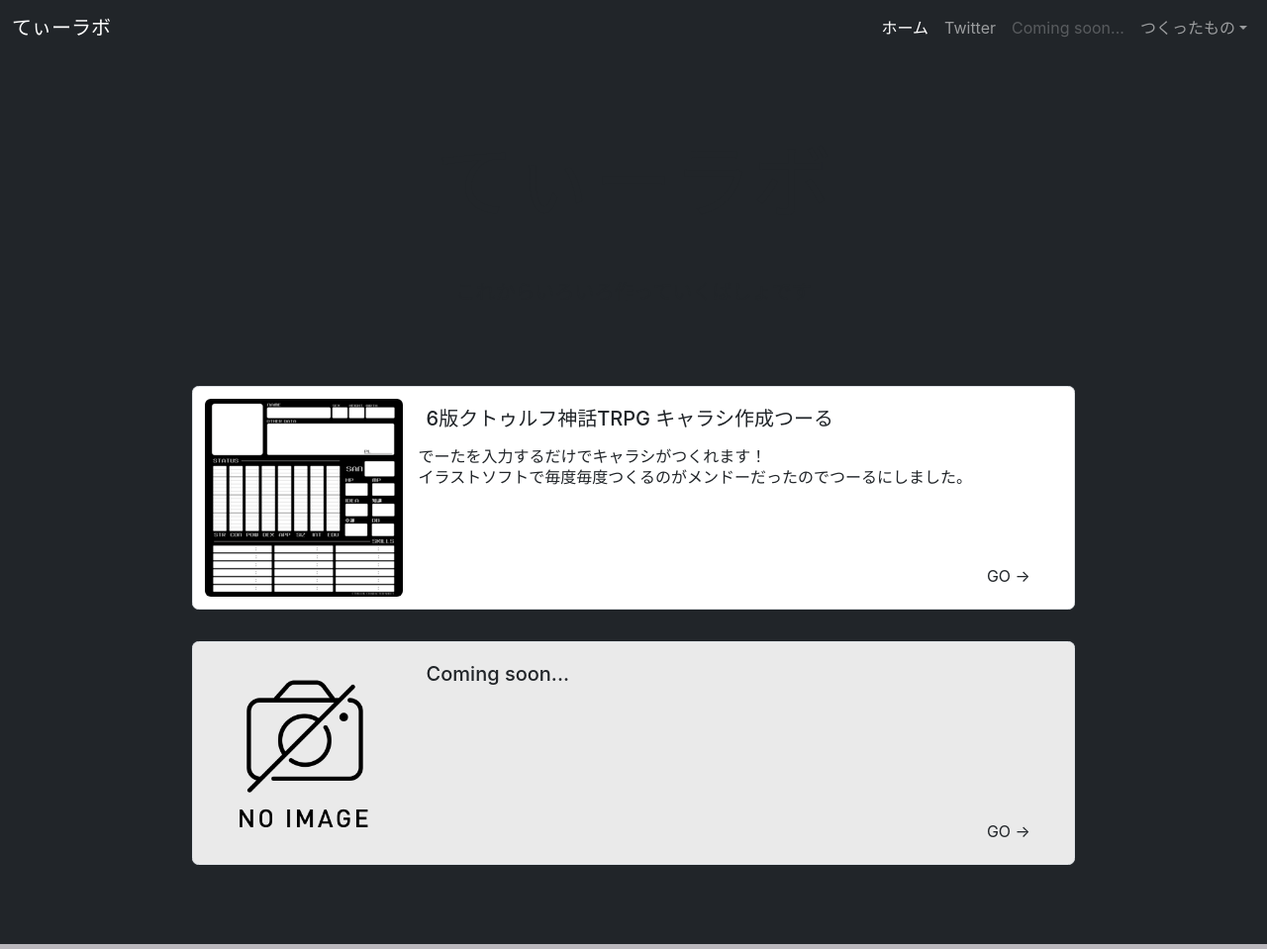
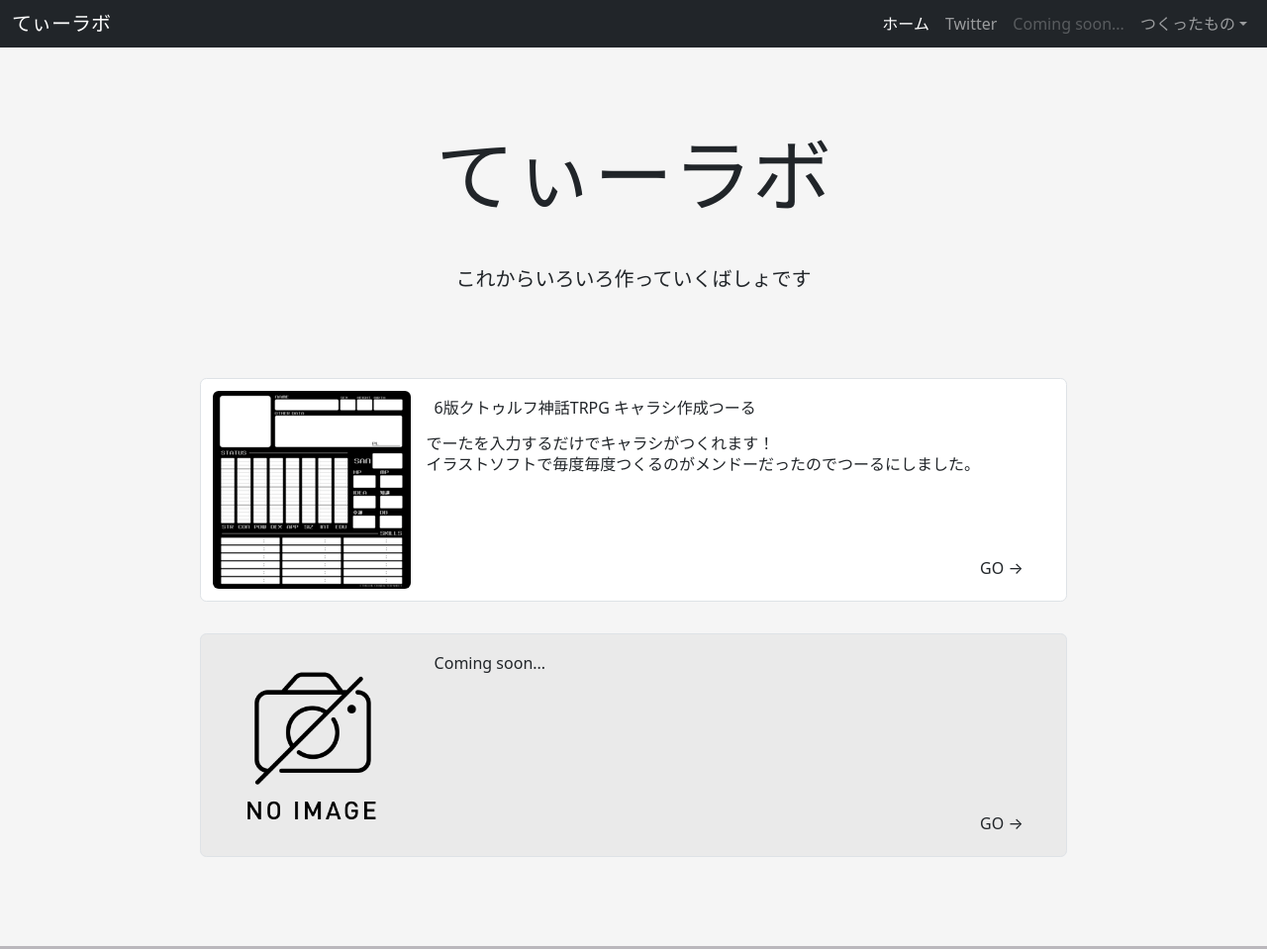
Before and after one commit to meteors77/T-Labo, a plain HTML site: page index.html in a window 1280 px wide. Shown: the top 959 px of the page at 99% size. Drawn offline with nearby package versions, Linux system fonts and the light colour scheme; a web font is replaced by a local one.

Commit message:
Add files via upload

```diff
--- a/index.html
+++ b/index.html
@@ -29,7 +29,7 @@
       integrity="sha384-giJF6kkoqNQ00vy+HMDP7azOuL0xtbfIcaT9wjKHr8RbDVddVHyTfAAsrekwKmP1"
       crossorigin="anonymous"
     />
-    <link rel="stylesheet" href="styles/bootstrap-reboot.css" />
+    <link rel="stylesheet" href="styles/html5reset-1.6.1.css" />
     <link rel="stylesheet" href="styles/MainStyle.css" />
     <link rel="stylesheet" href="styles/IndexStyle.css" />
   </head>
@@ -121,13 +121,15 @@
     <!-- nav finish -->
 
     <!-- body start -->
+    <main>
       <div class="container">
-      <h1 class="display-1 title d-flex justify-content-center">てぃーラボ</h1>
-
+        <h1 class="display-1 title d-flex justify-content-center">
+          てぃーラボ
+        </h1>
         <p class="lead d-flex justify-content-center">
           これからいろいろ作っていくばしょです
         </p>
-
+        <div class="c-container">
           <div class="contents">
             <div class="content-link d-flex position-relative">
               <img
@@ -136,7 +138,9 @@
                 alt="CharaSheet"
               />
               <div class="content-text">
-            <h5 class="my-3 mx-2">6版クトゥルフ神話TRPG キャラシ作成つーる</h5>
+                <h5 class="my-3 mx-2">
+                  6版クトゥルフ神話TRPG キャラシ作成つーる
+                </h5>
                 <p>
                   でーたを入力するだけでキャラシがつくれます！<br />
                   イラストソフトで毎度毎度つくるのがメンドーだったのでつーるにしました。
@@ -146,7 +150,6 @@
                 <a href="/CharaSheet.html" class="stretched-link"></a>
               </div>
             </div>
-
             <div class="content-link d-flex position-relative disabled">
               <img
                 src="/images/noimage.png"
@@ -163,6 +166,8 @@
             </div>
           </div>
         </div>
+      </div>
+    </main>
 
     <!-- body finish -->
 
--- a/styles/CSstyle.scss
+++ b/styles/CSstyle.scss
@@ -11,6 +11,7 @@
 }
 
 // navタイトル レスポンシブ対応
+// “6版クトゥルフ神話TRPG” 表示
 .md-nav {
   display: none;
 }
@@ -23,7 +24,7 @@
   padding: 50px 10%;
 }
 
-// フォーム部分余白調整
+// フォーム部分全体の余白調整
 .input-box {
   margin: $MarginOutline 5px;
   & .input-group {
@@ -97,6 +98,8 @@
 
 @media screen and (max-width: 480px) {
   /* 480px以下に適用されるCSS（スマホ用） */
+
+  // 画面幅によって “旧クトゥルフ” に変更
   .sm-nav {
     display: none;
   }
@@ -105,6 +108,7 @@
     display: inline;
   }
 
+  // 性別-生年月日で折り返す
   #inputSelectSex {
     width: 20%;
     min-width: 80%;
--- a/styles/IndexStyle.scss
+++ b/styles/IndexStyle.scss
@@ -1,7 +1,11 @@
 .title {
   //   padding-left: 30px;
   //   background: url(../images/ryu.png) no-repeat;
-  margin: 5rem auto 3rem;
+  padding: 5rem 0 3rem;
+}
+
+.c-container {
+  padding: 10px;
 }
 
 .contents {
--- a/styles/MainStyle.scss
+++ b/styles/MainStyle.scss
@@ -1,5 +1,5 @@
 body {
-  background-color: rgb(33, 37, 41);
+  background-color: #bab7bc;
 }
 
 .dropdown-item.active,
@@ -35,6 +35,10 @@
       color: rgb(230, 230, 230);
     }
   }
+}
+
+main {
+  background-color: whitesmoke;
 }
 
 // tooltip
```
Also changed, not shown: CharaSheet.html (+1 -1 lines), styles/IndexStyle.css, styles/MainStyle.css, 4 other files. Lines whose indentation alone changed are shown as unchanged.
